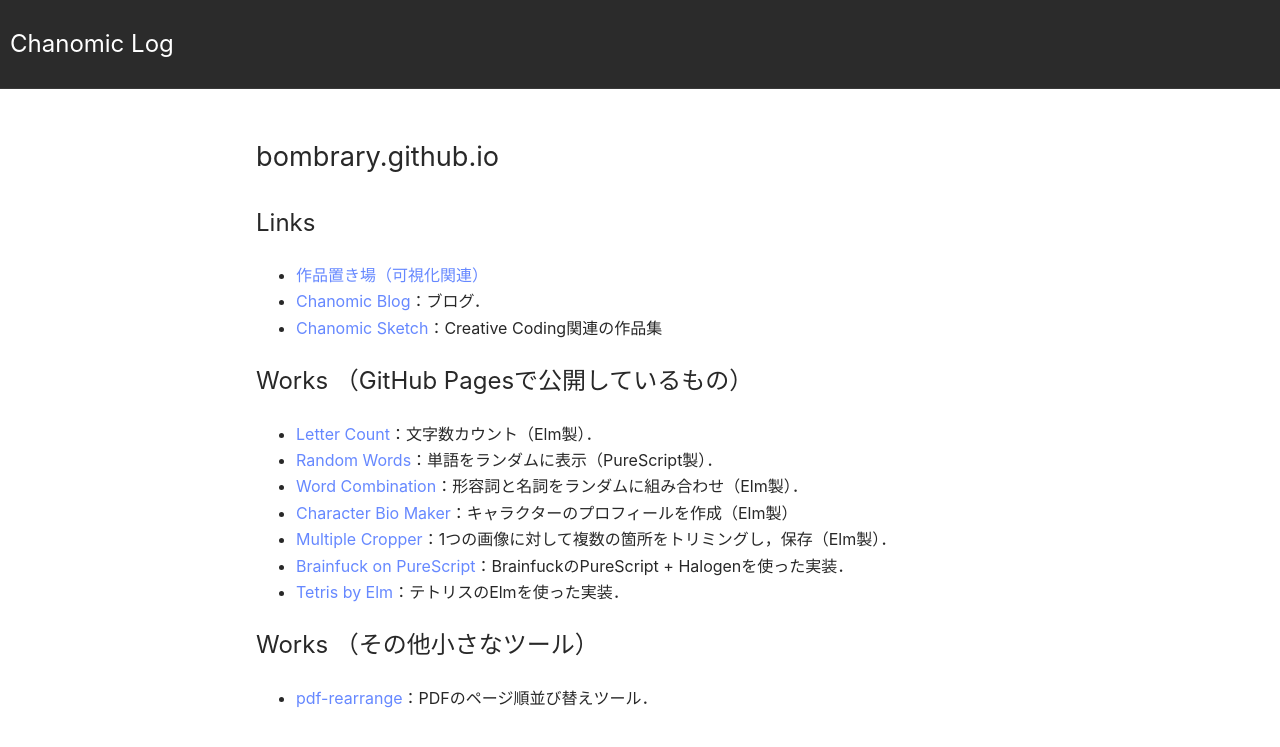
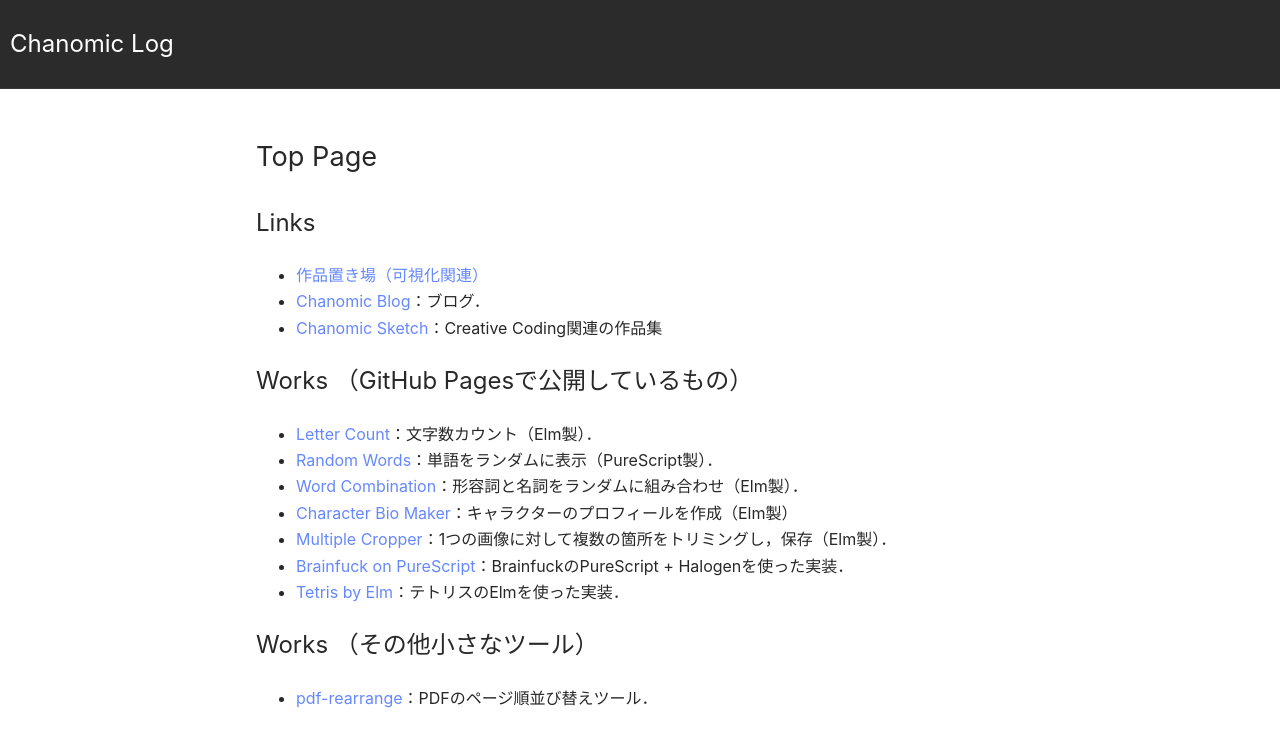
Before and after one commit to bombrary/bombrary.github.io, a Jekyll site: the page built from index.md, in a window 1280 px wide. Shown: the top 747 px of the page. Built offline with Jekyll 4.4.1, drawn with Linux system fonts in a browser that asks for light colours; nearby versions of some CDN libraries; library files that are not in the unit come from our copies.

Commit message:
modified heading

```diff
--- a/index.md
+++ b/index.md
@@ -5,7 +5,7 @@ title: Top Page
 
 ---
 
-# bombrary.github.io
+# Top Page
 
 ## Links
 
```
